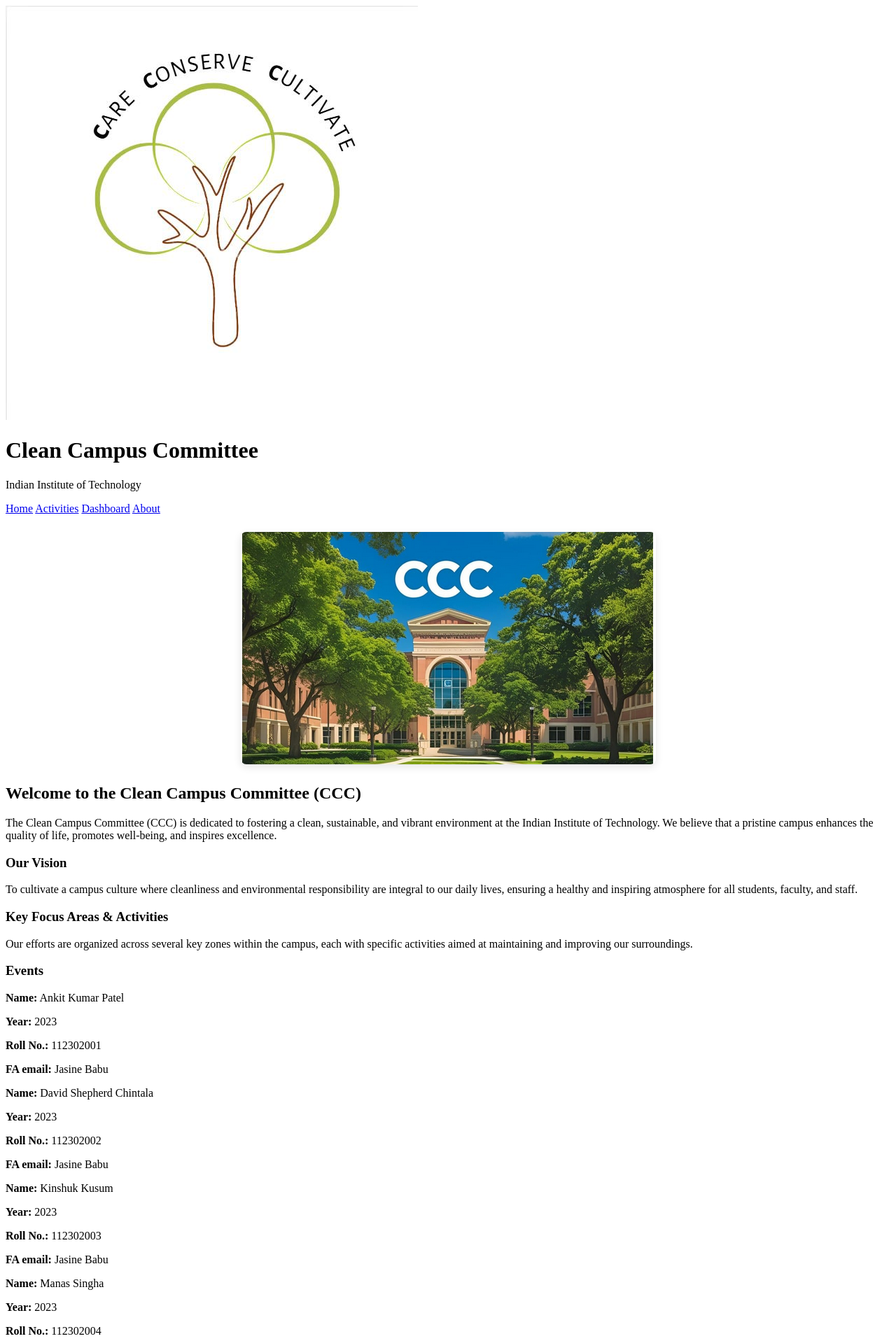
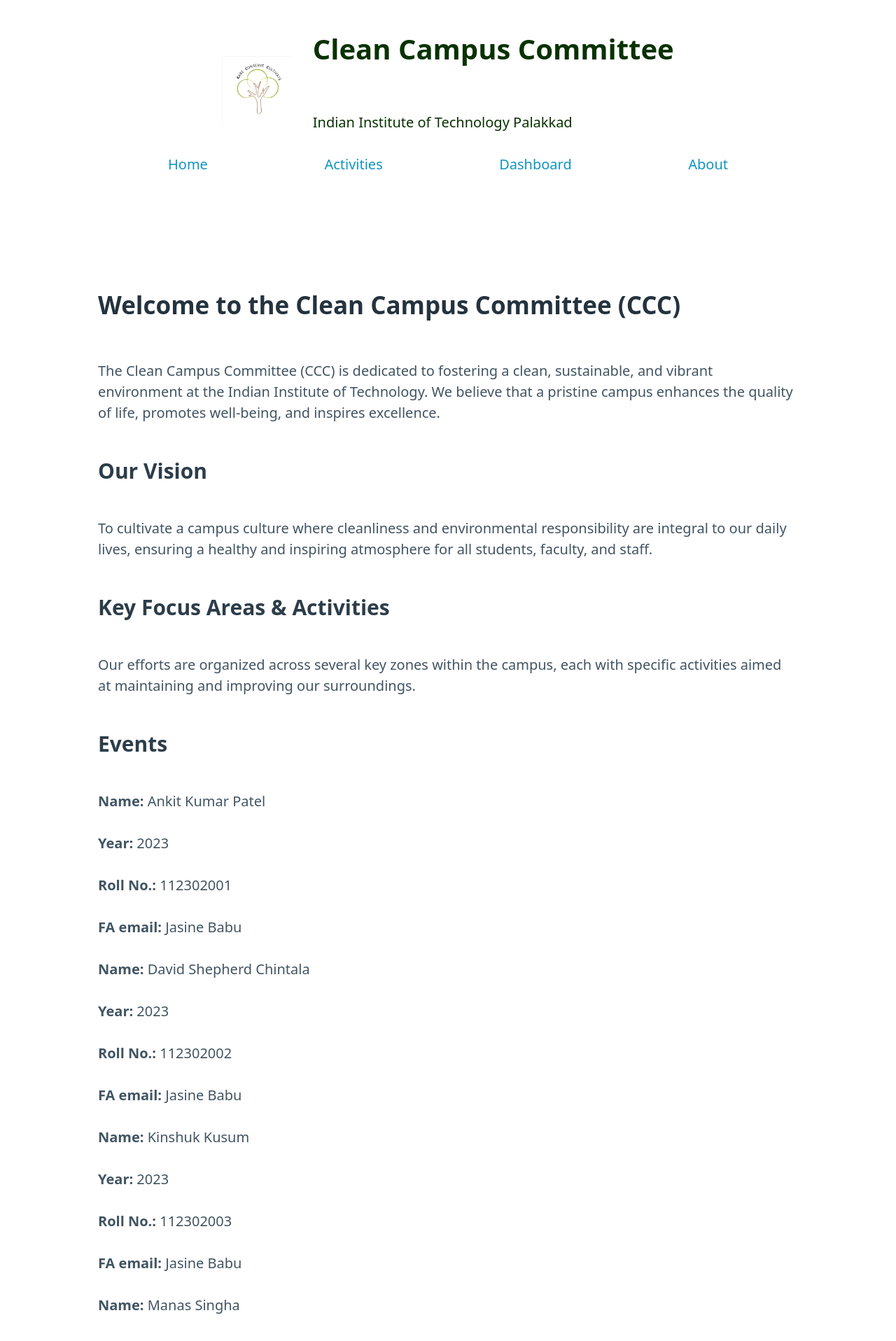
Before and after one commit to kdinesh/kdinesh.github.io, a Jekyll site: the page built from index.md, in a window 1280 px wide. Shown: the top 1916 px of the page at 70% size. Built offline with Jekyll 4.4.1, drawn with Linux system fonts in a browser that asks for light colours; some of the changed text lies outside the part shown.

Commit message:
Added PisoCSS and minimal css

```diff
--- a/_layouts/default.html
+++ b/_layouts/default.html
@@ -1,25 +1,75 @@
 <!DOCTYPE html>
-<html lang="en">
+<html lang="en" data-theme="light">
 <head>
   <meta charset="UTF-8">
   <title>{{ page.title }} | CCC</title>
   <meta name="viewport" content="width=device-width, initial-scale=1">
+  <link rel="stylesheet" href="https://cdn.jsdelivr.net/npm/@picocss/pico@latest/css/pico.min.css">
   <link href="https://fonts.googleapis.com/css2?family=Inter:wght@400;600;700&display=swap" rel="stylesheet">
+
+  <style>
+  body {
+    margin: 0;
+  }
+  .logo-title-container {
+    height: 100px;
+    justify-content: center;
+    display: flex;
+    align-items: center;
+    gap: 1.5rem;
+    margin-bottom: 2rem;
+  }
+
+  .CCCImage {
+    height: 100px;
+    width: 100px;
+    width: auto;
+  }
+
+  .logotext{
+    color: rgb(8, 50, 0);
+  }
+  .main-container {
+    max-width: 1000px;
+    margin: 0 auto;
+  }
+
+  .footer-container{
+    margin: 0;
+    padding: 0;
+    font-size: 15px;
+    max-width: 2000px;
+    display: flex;
+    justify-content: center;
+    margin: 10px auto;
+  }
+
+  .navbar{
+    width: 1000px;
+    display: flex;
+    margin: 0 auto;
+    padding: 0 100px;
+  }
+
+
+</style>
+
 </head>
-<body style="justify-content: center;">
 
+<body>
   <header>
     <div>
-      <div>
-        <a href="{{ '/' | relative_url }}" >
-          <img src="{{ '/assets/images/ccc-logo.png' | relative_url }}" alt="Clean Campus Committee Logo" class="site-logo">
+      <div class="logo-title-container">
+        <a href="{{ '/' | relative_url }}" class="logo-title">
+          <img src="{{ '/assets/images/ccc-logo.png' | relative_url }}" alt="Clean Campus Committee Logo" class="CCCImage">
         </a>
         <div>
-          <h1 class="text-center">Clean Campus Committee</h1>
-          <p>Indian Institute of Technology</p>
+          <h1 class="logotext">Clean Campus Committee</h1>
+          <p  class="logotext">Indian Institute of Technology Palakkad</p>
         </div>
       </div>
-      <nav>
+
+      <nav class="navbar">
         <a href="{{ '/' | relative_url }}">Home</a>
         <a href="{{ '/activities/' | relative_url }}">Activities</a>
         <a href="{{ '/dashboard/' | relative_url }}">Dashboard</a>
@@ -28,26 +78,16 @@
     </div>
   </header>
 
-  <main>
+  <main class="main-container">
     {{ content }}
   </main>
 
-  <footer>
+  <hr>
+  <footer class="footer-container">
     <div>
-      <div>
-        <h3>Contact Us </h3>
-        <p>Email: <a href="mailto:">sec_hostel@smail.iitpkd.ac.in</a></p>
-        <p>Office: Student Activity Center (SAC), Room 203</p>
-      </div>
-      <div>
-        <h3 >Quick Links</h3>
-        <ul>
-          <li><a href="https://iitpkd.ac.in/">IIT Palakkad</a></li>
-          <li><a href="{{ '/about/' | relative_url }}">About Us</a></li>
-        </ul>
-      </div>
-    </div>
-    <div>
+      <h4>Contact Us </h4>
+      <p>Email: <a href="mailto:">sec_hostel@smail.iitpkd.ac.in</a></p>
+      <p>Office: Student Activity Center (SAC), Room 203</p>
       <p>© {{ site.time | date: '%Y' }} Campus Coordination Committee (CCC), Indian Institute of Technology. All rights reserved.</p>
     </div>
   </footer>
--- a/index.md
+++ b/index.md
@@ -4,9 +4,6 @@
 permalink: /
 ---
 
-<div class="page-hero-image">
-  <img src="{{ '/assets/images/ccchome1.png' | relative_url }}" alt="A scenic view of the IIT Palakkad campus">
-</div>
 
 ## Welcome to the Clean Campus Committee (CCC)
 
@@ -35,35 +32,4 @@
 {% endfor %}
 
 
-<style>
-.page-hero-image {
-  margin-top: 1.5rem;    /* Space above the image */
-  margin-bottom: 1.5rem; /* Space below the image */
-  text-align: center;    /* Centers the image if it's narrower than the container */
-}
-
-.page-hero-image img {
-  max-width: 100%;       /* Ensures image is responsive and doesn't overflow */
-  height: auto;          /* Maintains aspect ratio */
-  max-height: 450px;     /* Optional: Constrains the image height. Adjust as needed. */
-  border-radius: 8px;    /* Optional: Adds rounded corners */
-  box-shadow: 0 4px 12px rgba(0,0,0,0.1); /* Optional: Adds a subtle shadow */
-}
-.button-link {
-  display: inline-block;
-  background-color: var(--text-yellow);
-  color: var(--white);
-  padding: 0.6rem 1.2rem;
-  text-decoration: none;
-  border-radius: 5px;
-  font-weight: 600;
-  transition: background-color 0.3s ease;
-}
-.button-link:hover {
-  background-color: var(--text-yellow-hover);
-  color: var(--white);
-}
-</style>
-
-
 Join us in making our campus a model of cleanliness and sustainability!
```
Also changed, not shown: assets/images/ccchome1.png (deleted).
